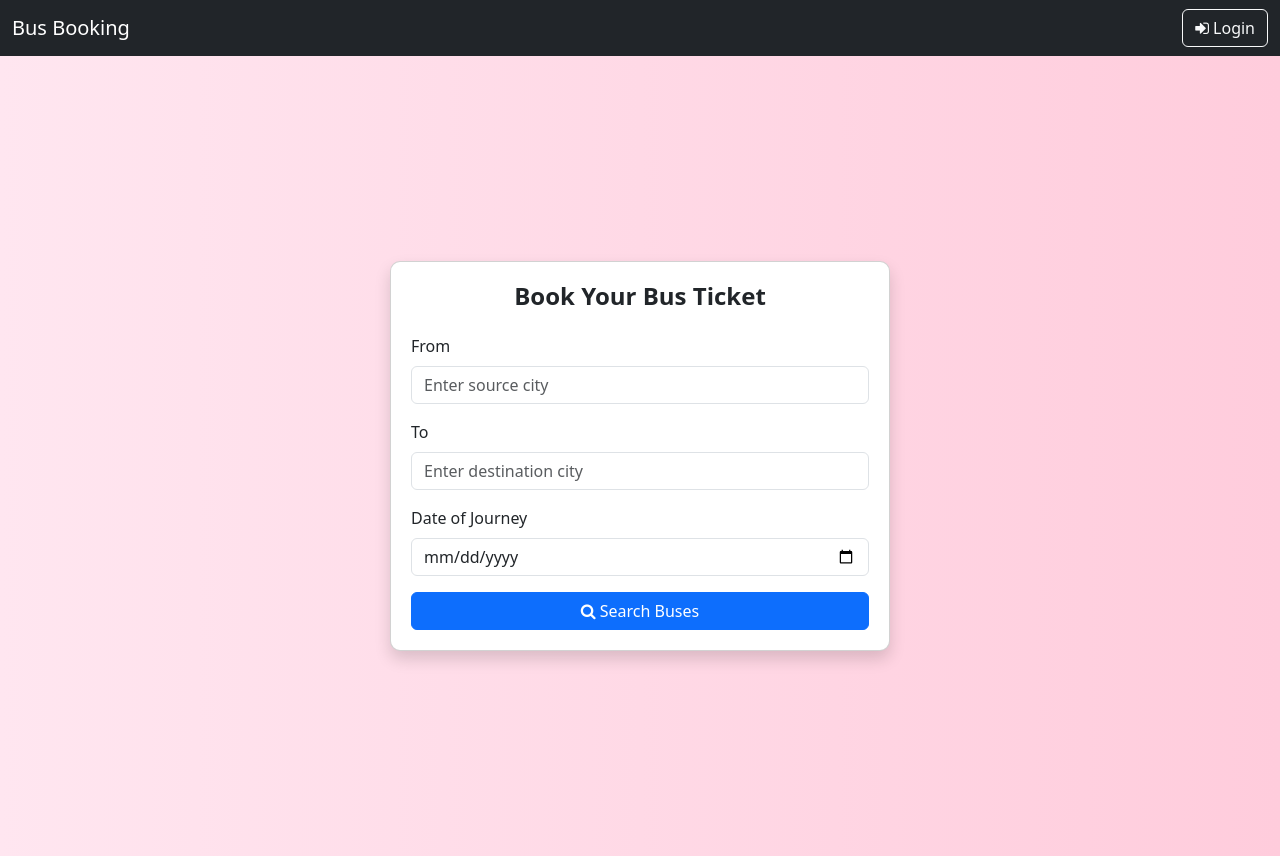
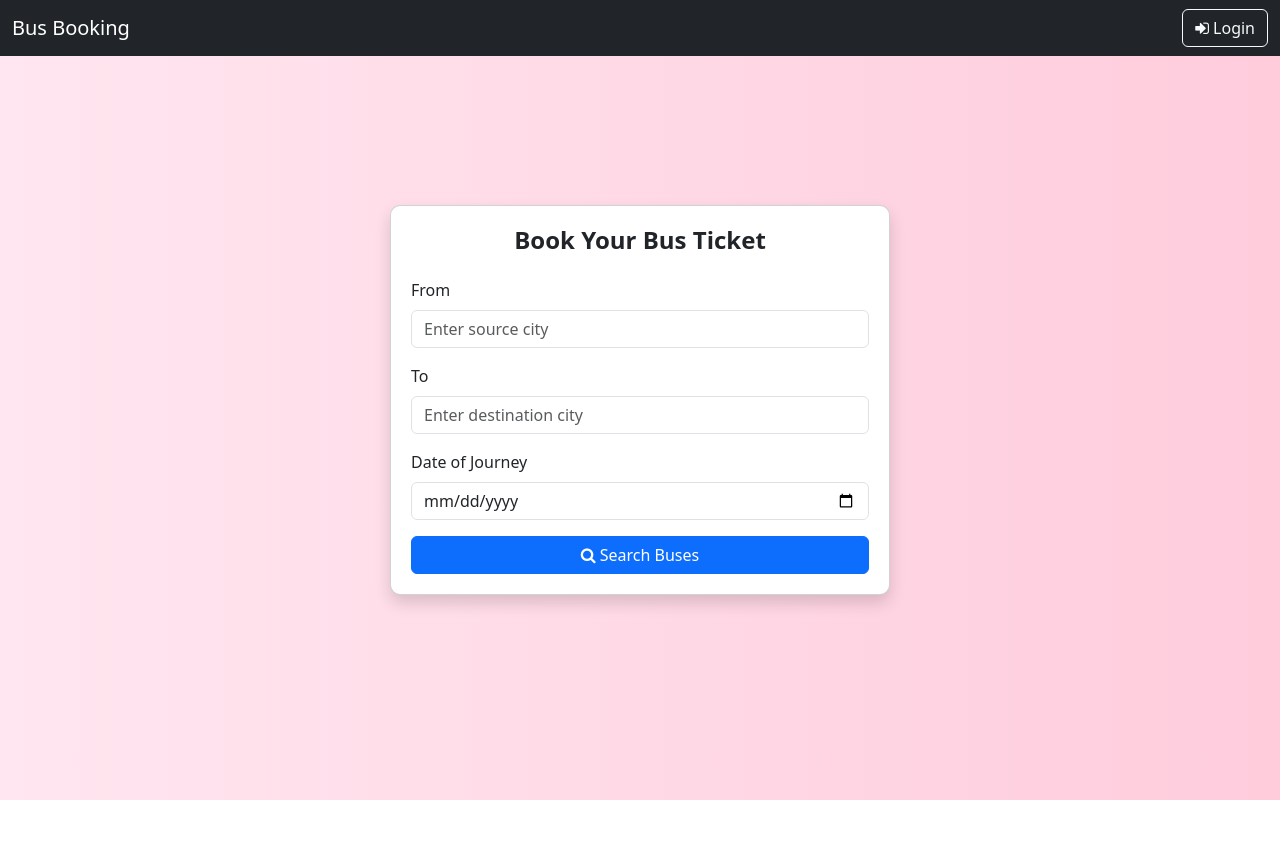
Before and after one commit to shree1206/angular-app, an Angular app: page /search in a window 1280 px wide. After the commit the page ends 800 px from the top, so only its background shows below. Built offline with nearby package versions, Linux system fonts and the light colour scheme.

Commit message:
fixed nav bar and fixed outer div position

```diff
--- a/src/app/pages/navbar/navbar.component.html
+++ b/src/app/pages/navbar/navbar.component.html
@@ -1,4 +1,4 @@
-<nav class="navbar navbar-expand-lg navbar-dark bg-dark">
+<nav class="navbar navbar-expand-lg navbar-dark bg-dark sticky-top">
     <div class="container-fluid">
         <a class="navbar-brand" href="#">Bus Booking</a>
         <button class="navbar-toggler" type="button" data-bs-toggle="collapse" data-bs-target="#navbarContent"
--- a/src/app/pages/search/search.component.css
+++ b/src/app/pages/search/search.component.css
@@ -1,12 +1,17 @@
 .full-page {
-     min-height: 100vh;
+    position: fixed;
+    top: 0;
+    left: 0;
+    width: 100%;
+    height: 100vh;
     background: linear-gradient(to right, #ffe6f0, #ffccdc);
     /* shaded pink */
     display: flex;
     justify-content: center;
     align-items: center;
     padding: 20px;
-     /* prevents overflow on small screens */
+    z-index: 0;
+    overflow: hidden;
 }
 
 .card {
@@ -14,6 +19,8 @@
     max-width: 500px;
     padding: 20px;
     border-radius: 10px;
+    max-height: 90vh;
+    overflow-y: auto;
 }
 
 .card-title {
```
Lines whose indentation alone changed are shown as unchanged.
